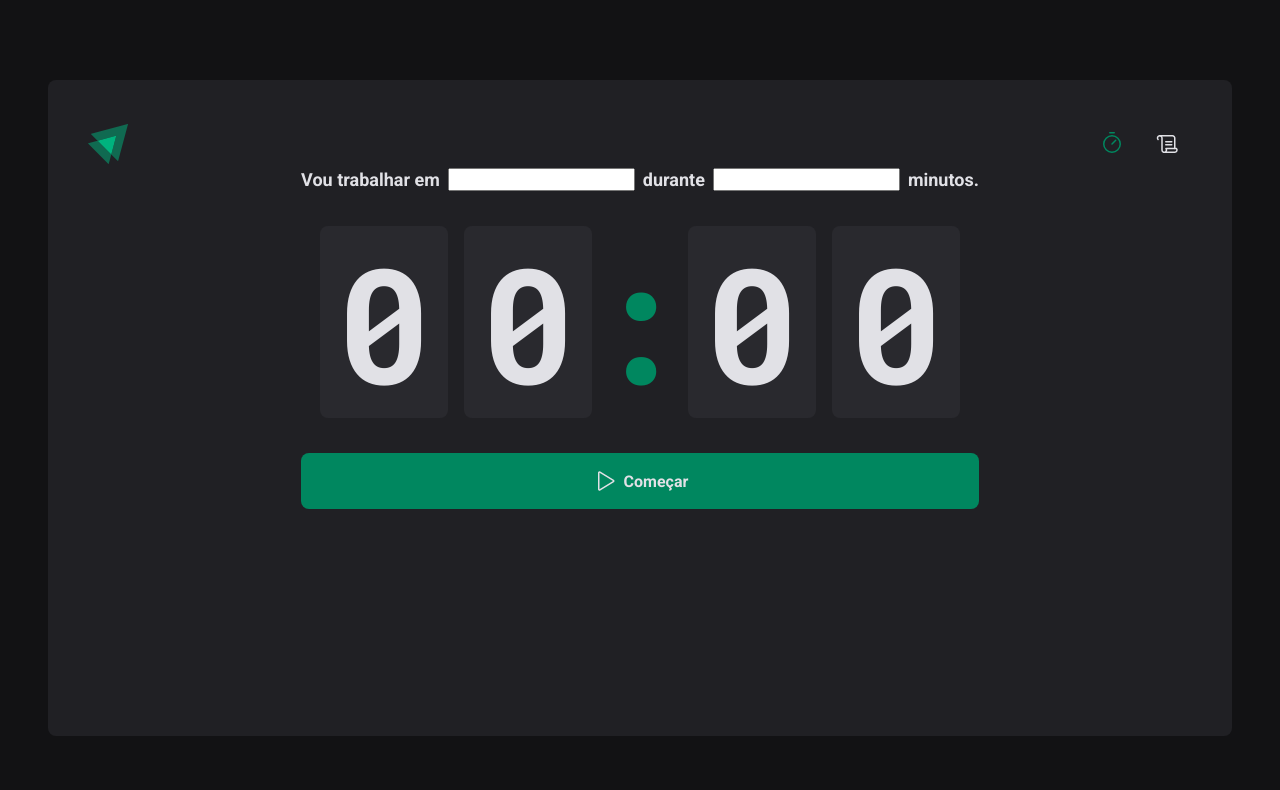
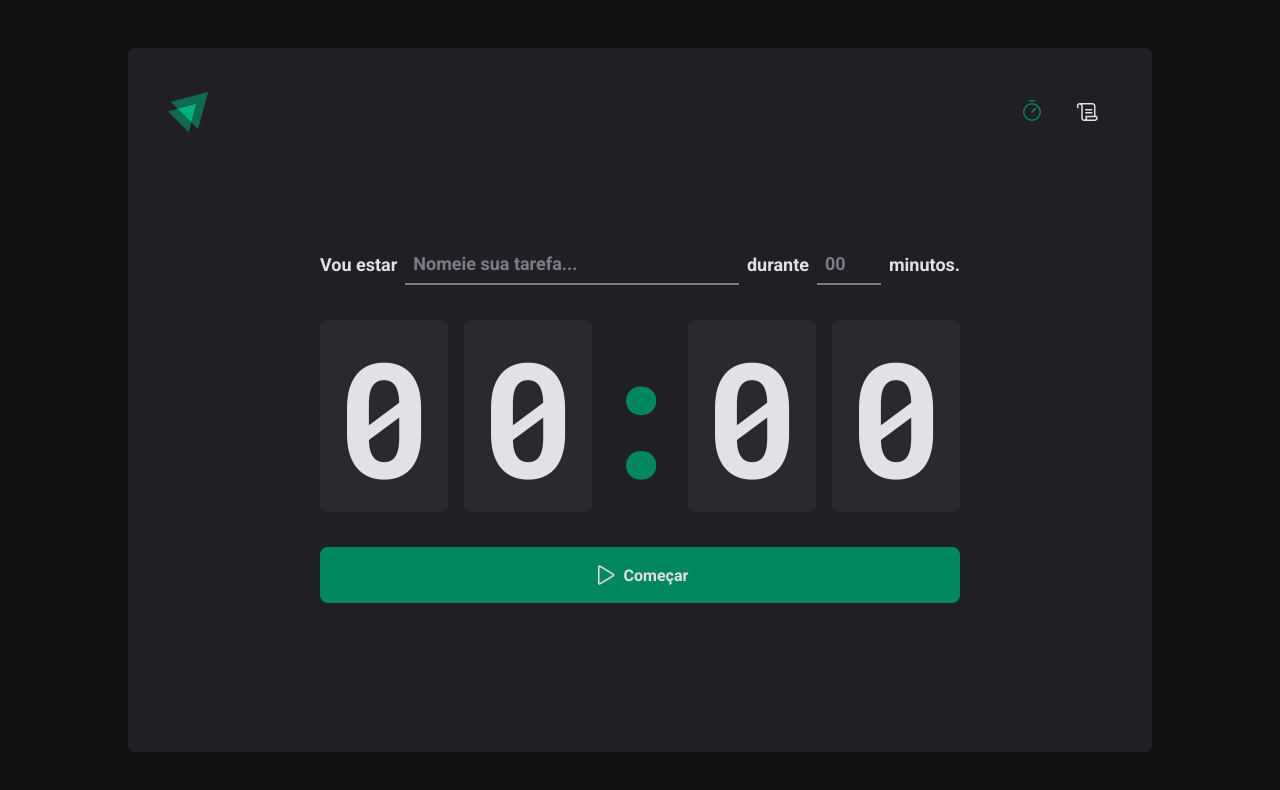
Before and after one commit to maathzzz/pomodoro-timer, a React (Vite) app: page / in a window 1280 px wide. Shown: the top 790 px of the page. Built offline with nearby package versions, Linux system fonts and the light colour scheme.

Commit message:
home styles finished

```diff
--- a/src/layouts/DefaultLayout/styles.ts
+++ b/src/layouts/DefaultLayout/styles.ts
@@ -1,9 +1,9 @@
 import styled from 'styled-components'
 
 export const LayoutContainer = styled.div`
-    max-width: 74rem;
-    height: calc(100vh - 9rem);
-    margin: 5rem auto;
+    max-width: 64rem;
+    height: calc(100vh - 6rem);
+    margin: 3rem auto;
 
     padding: 2.5rem;
 
--- a/src/pages/Home/index.tsx
+++ b/src/pages/Home/index.tsx
@@ -1,16 +1,38 @@
 import { Play } from 'phosphor-react'
-import { CountdownContainer, FormContainer, HomeContainer, Separator, StartCountdownButton } from './styles'
+
+import {
+  CountdownContainer,
+  FormContainer,
+  HomeContainer,
+  Separator,
+  StartCountdownButton,
+  TaskInput,
+  MinutesAmountInput
+} from './styles'
 
 export function Home() {
   return (
     <HomeContainer>
       <form action="">
         <FormContainer>
-          <label htmlFor="task"> Vou trabalhar em </label>
-          <input id="task" />
+          <label htmlFor="task"> Vou estar </label>
+          <TaskInput id="task" list="taskSugestions" placeholder='Nomeie sua tarefa...'/>
 
-          <label htmlFor="minutesAmount"> durante  </label>
-          <input type="number" id="minutesAmout"/>
+          <datalist id="taskSugestions">
+            <option value="trabalhando 💼" />
+            <option value="estudando React ⚛️" />
+            <option value="jogando xadrez ♟️" />
+          </datalist>
+
+          <label htmlFor="minutesAmount"> durante </label>
+          <MinutesAmountInput
+            type="number"
+            placeholder='00'
+            id="minutesAmout"
+            step={5}
+            min={0}
+            max={60}
+          />
 
           <span>minutos.</span>
         </FormContainer>
--- a/src/pages/Home/styles.ts
+++ b/src/pages/Home/styles.ts
@@ -8,7 +8,6 @@ export const HomeContainer = styled.main`
   justify-content: center;
   form {
     display: flex;
-    flex: 1;
     flex-direction: column;
     align-items: center;
     gap: 2.2rem;
@@ -26,6 +25,34 @@ export const FormContainer = styled.div`
   font-weight: bold;
   flex-wrap: wrap;
 `
+
+const BaseInput = styled.input`
+  background: transparent;
+  height: 2.5rem;
+  border: 0;
+  border-bottom: 2px solid  ${(props) => props.theme['gray-500']};
+  font-weight: bold;
+  font-size: inherit;
+  padding: 0 0.5rem;
+  color: ${(props) => props.theme['green-300']};
+
+  &::placeholder {
+    color: ${(props) => props.theme['gray-500']};
+  }
+
+  &:focus {
+    box-shadow: none;
+    border-color: ${(props) => props.theme['green-500']};
+  }
+`
+
+export const TaskInput = styled(BaseInput)`
+  flex: 1;
+`;
+
+export const MinutesAmountInput = styled(BaseInput)`
+  width: 4rem;
+`;
 
 export const CountdownContainer = styled.div`
   font-family: 'Roboto Mono', monospace;
@@ -66,7 +93,12 @@ export const StartCountdownButton = styled.button`
     background: ${(props) => props.theme['green-500']};
     color: ${(props) => props.theme['gray-100']};
 
-    &:hover {
+    &:disabled {
+      opacity: 0.7;
+      cursor: not-allowed;
+    }
+
+    &:not(:disabled):hover {
         background: ${(props) => props.theme['green-700']};
         transition: 200ms;
     }
--- a/src/styles/global.ts
+++ b/src/styles/global.ts
@@ -9,7 +9,7 @@ export const GlobalStyle = createGlobalStyle`
 
     :focus {
         outline: 0;
-        box-shadow: 0 0 0 2px ${(props) => props.theme['green-500']};
+        /* box-shadow: 0 0 0 2px ${(props) => props.theme['green-500']}; */
     }
 
     body {
```
